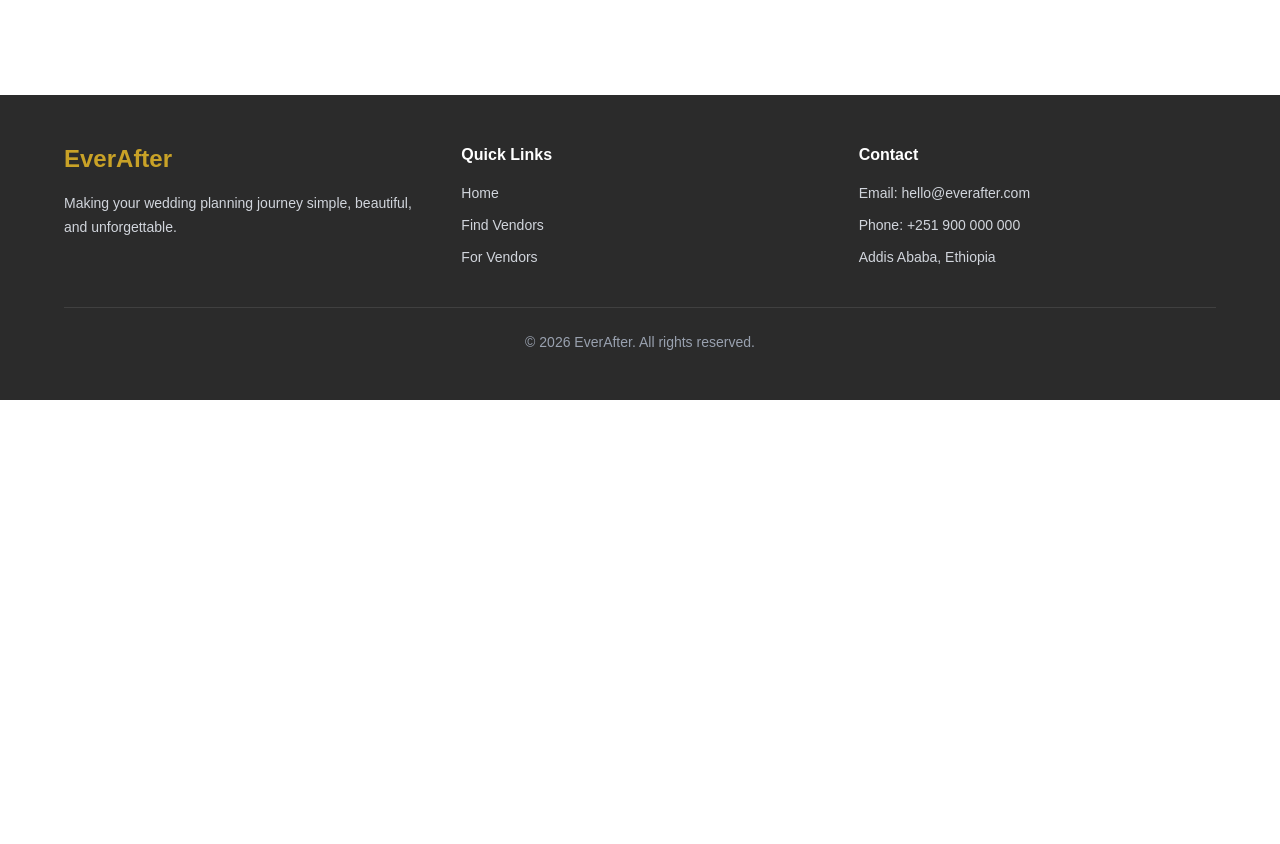
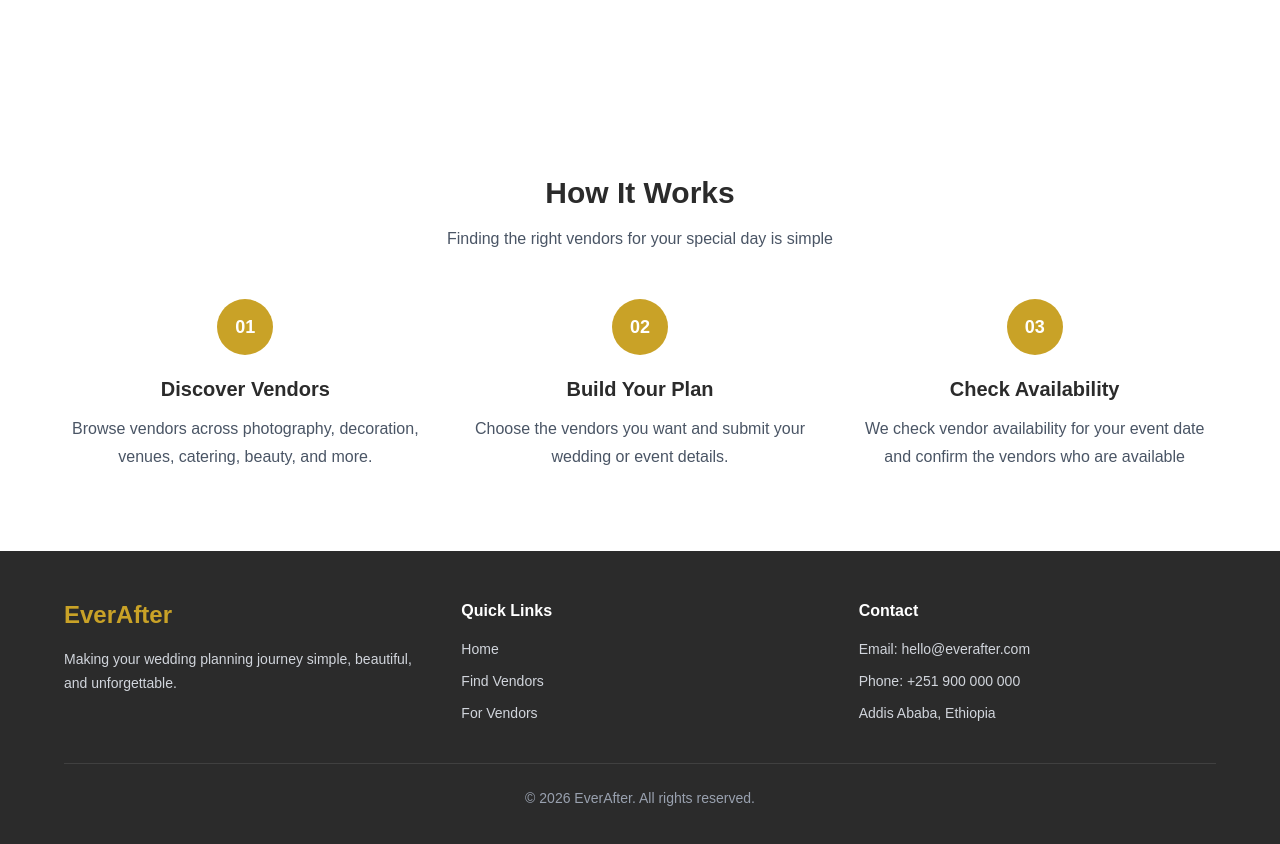
Before and after one commit to ReeSeng1/wedding-event-platform, a Next.js app in the folder frontend/: page / in a window 1280 px wide. Shown: the part 1892-2736 px from the top of the page. Before the commit the page ends 2292 px from the top, so only its background shows below. Built offline with nearby package versions, Linux system fonts and the light colour scheme.

Commit message:
update the homepage by adding how it works page

```diff
--- a/frontend/src/app/page.tsx
+++ b/frontend/src/app/page.tsx
@@ -2,6 +2,7 @@ import Navbar from "@/components/Navbar";
 import Hero from "@/components/Hero";
 import AboutSection from "@/components/AboutSection";
 import WhyChooseUs from "@/components/WhyChooseUs";
+import HowItWorks from "@/components/HowItWorks";
 import Footer from "@/components/Footer";
 
 export default function Home() {
@@ -11,6 +12,7 @@ export default function Home() {
       <Hero />
       <AboutSection/>
       <WhyChooseUs/>
+      <HowItWorks/>
       <Footer/>
     </main>
   );
--- a/frontend/src/components/HowItWorks.tsx
+++ b/frontend/src/components/HowItWorks.tsx
@@ -31,7 +31,7 @@ export default function HowItWorks() {
                 <div className="mt-12 grid gap-8 md:grid-cols-3">
                     {steps.map((step) => (
                         <div key={step.number} className="text-center">
-                            <div className="mx-auto flex h-14 w-14 items-center jusify-center rounded-full bg-[#C9A227] text-lg font-bold text-white">
+                            <div className="mx-auto flex h-14 w-14 items-center justify-center rounded-full bg-[#C9A227] text-lg font-bold text-white">
                                 {step.number}
                             </div>
                             <h3 className="mt-5 text-xl font-semibold text-[#2B2B2B]">
```
